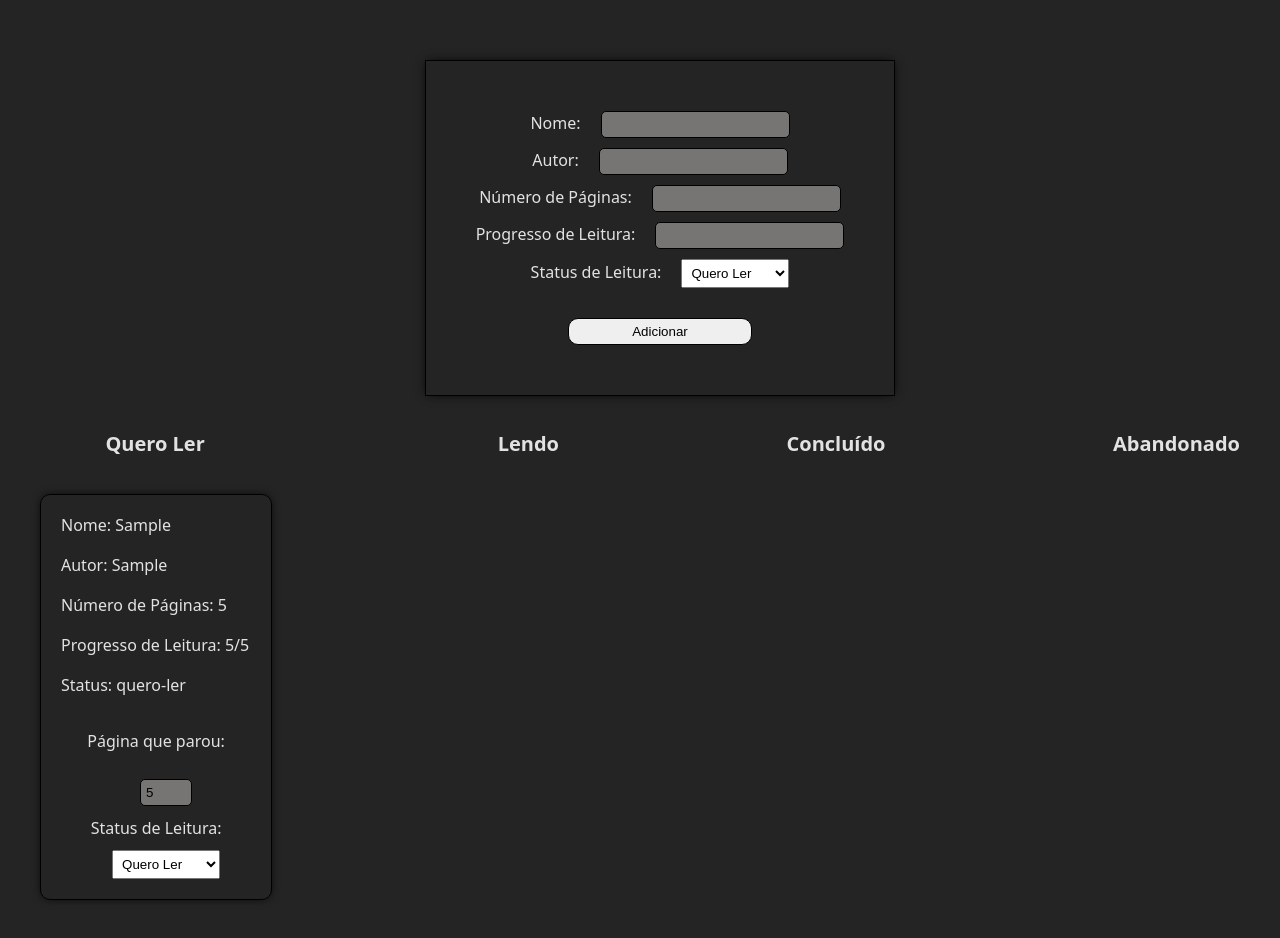
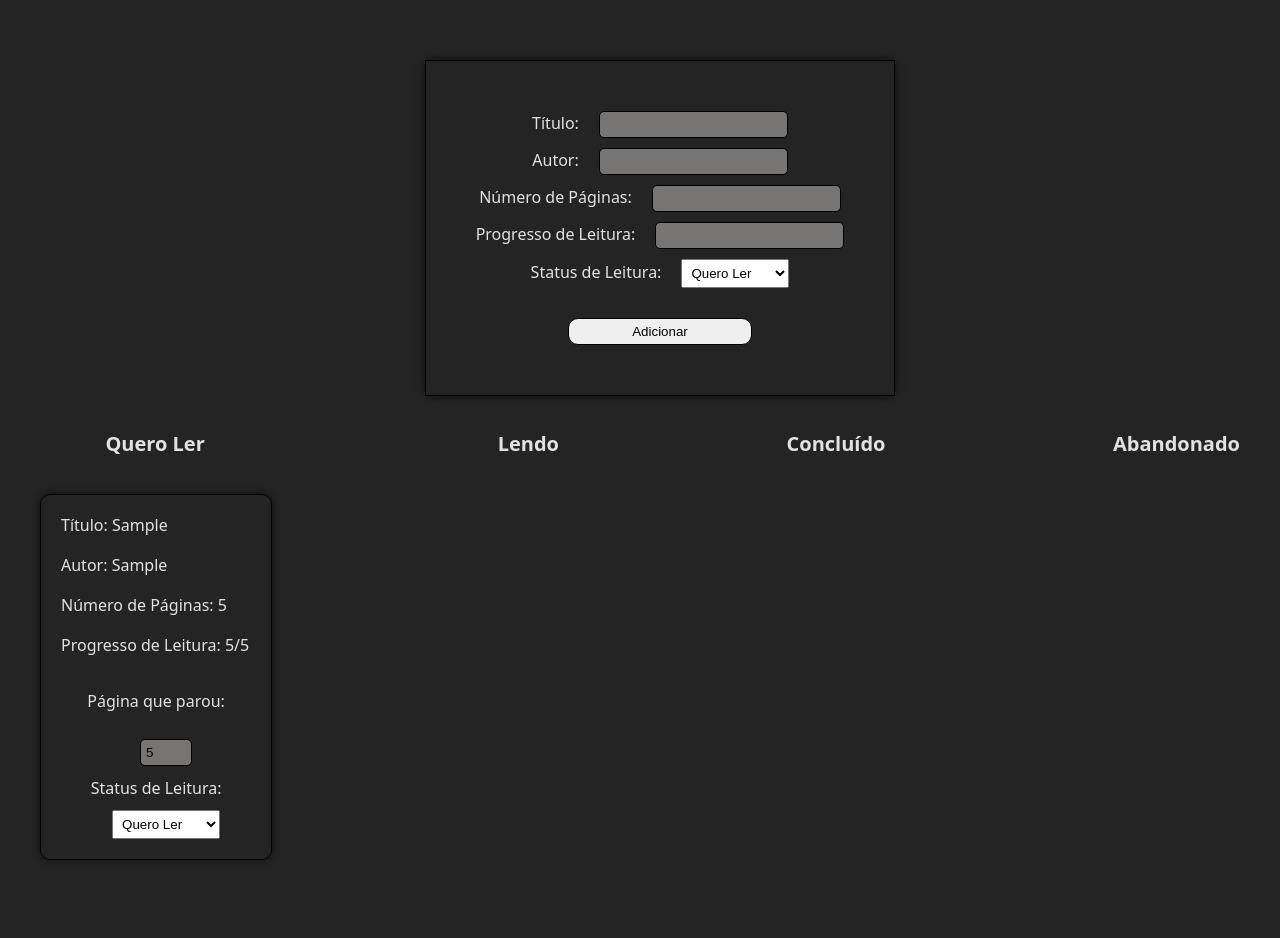
Before and after one commit to ufjf-dcc207/ufjf-dcc207-2024-3-a-trb3-matheusribeiro, a React (Vite) app: page / in a window 1280 px wide. Both pictures are taken after typing "Sample", "Sample", "5", "5" into the empty fields and a click on the button "Adicionar". After the commit the page ends 900 px from the top, so only its background shows below. Built offline with nearby package versions, Linux system fonts and the light colour scheme.

Commit message:
chamada de api pronta

```diff
--- a/src/components/AddBook.tsx
+++ b/src/components/AddBook.tsx
@@ -14,7 +14,7 @@ export default function AddBook({ onAddBook }: AddProps) {
 
     if (!formRef.current) return;
 
-    const name = formRef.current.nome.value;
+    const title = formRef.current.nome.value;
     const author = formRef.current.author.value;
     const pages = formRef.current.pages.value;
     const progress = formRef.current.progress.value;
@@ -22,7 +22,7 @@ export default function AddBook({ onAddBook }: AddProps) {
 
     const newBook: BookType = {
       id: Date.now(),
-      name,
+      title,
       author,
       pages,
       progress,
@@ -38,7 +38,7 @@ export default function AddBook({ onAddBook }: AddProps) {
       <form ref={formRef} onSubmit={handleSubmit}>
         <div className="form">
           <div>
-            <label htmlFor="nome">Nome:</label>
+            <label htmlFor="nome">Título:</label>
             <input id="nome" type="text" required />
           </div>
           <div>
--- a/src/components/Book.tsx
+++ b/src/components/Book.tsx
@@ -25,13 +25,12 @@ export default function Book({ book, onUpdateBook }: BookProps) {
   return (
     <div className="book">
       <div className="textContainer">
-        <p className="text">Nome: {book.name}</p>
+        <p className="text">Título: {book.title}</p>
         <p className="text">Autor: {book.author}</p>
         <p className="text">Número de Páginas: {book.pages}</p>
         <p className="text">
           Progresso de Leitura: {book.progress}/{book.pages}
         </p>
-        <p className="text">Status: {book.status}</p>
         <div className="edit">
           <p>Página que parou: </p>
           <input type="number" id="progress" min={0} max={book.pages} ref={progressRef} defaultValue={book.progress} onChange={handleUpdate}/>
--- a/src/types/Book.ts
+++ b/src/types/Book.ts
@@ -1,6 +1,6 @@
 export interface BookType{
     id: number,
-    name: string,
+    title: string,
     author: string,
     pages: number,
     progress: number,
```
Also changed, not shown: src/services/api.ts (added, +22 -0 lines).
